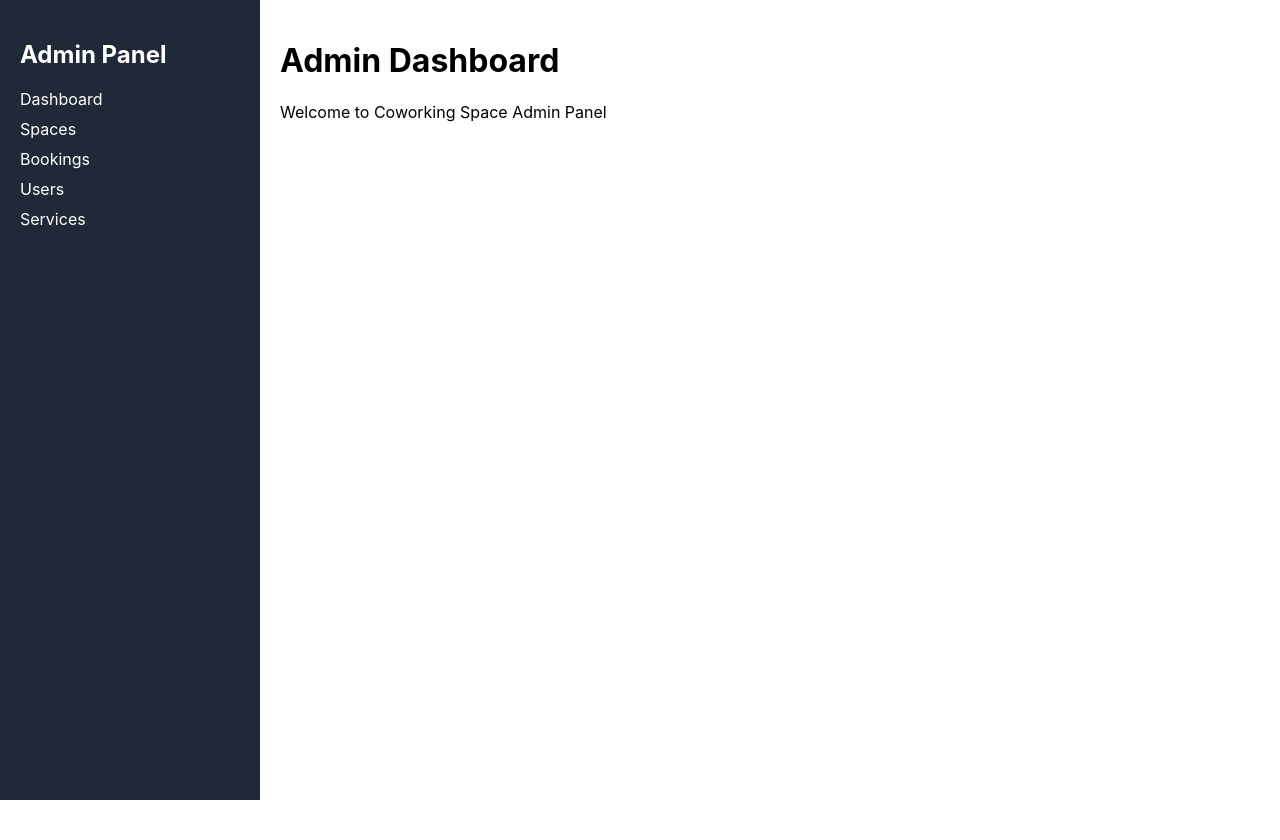
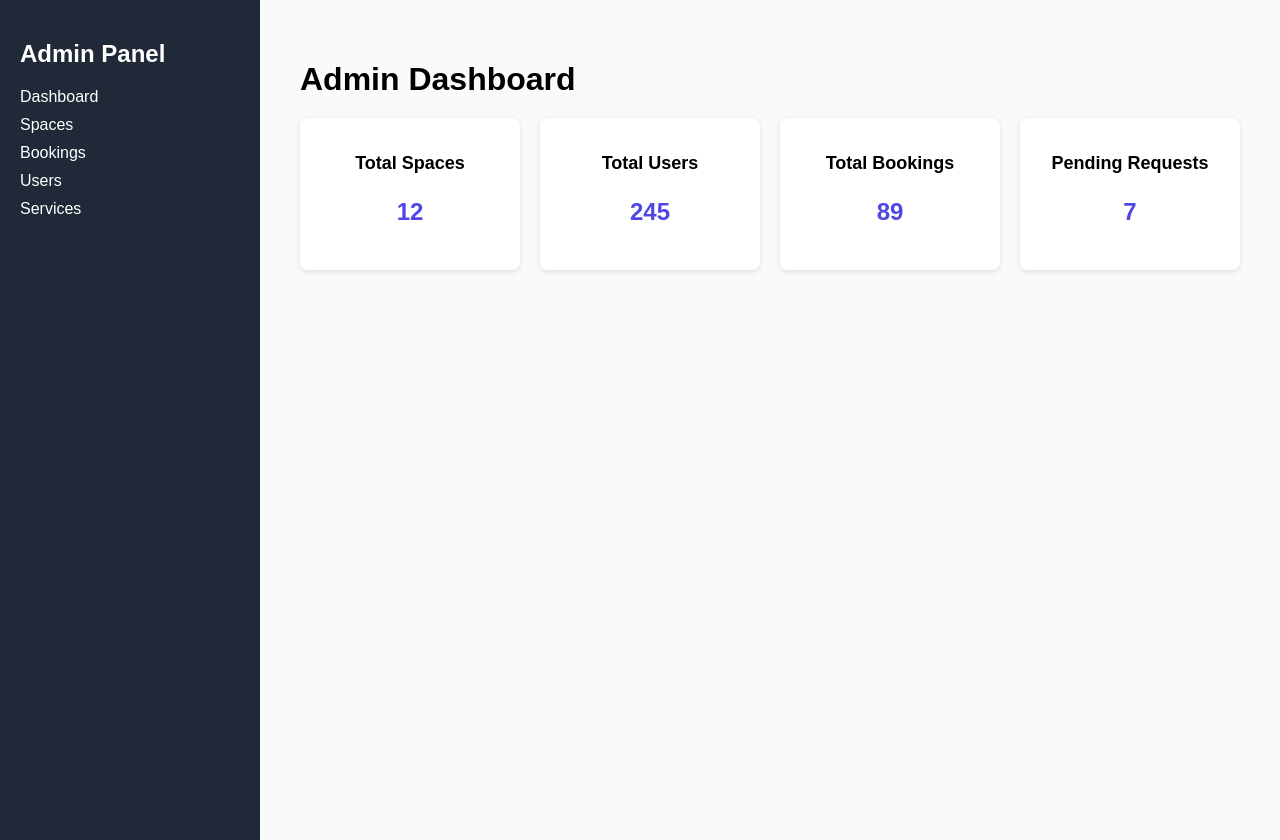
Before and after one commit to angila-04/coworking-space, a React (Create React App) app in the folder frontend/: page /dashboard in a window 1280 px wide. Before the commit the page ends 800 px from the top, so only its background shows below. Built offline with nearby package versions, Linux system fonts and the light colour scheme.

Commit message:
Add backend code

```diff
--- a/frontend/src/admin/AdminLayout.jsx
+++ b/frontend/src/admin/AdminLayout.jsx
@@ -1,28 +1,20 @@
 import { Link, Outlet } from "react-router-dom";
+import "./admin.css";
 
 function AdminLayout() {
   return (
-    <div style={{ display: "flex", minHeight: "100vh" }}>
+    <div style={{ display: "flex" }}>
 
-      {/* Sidebar */}
-      <aside style={{
-        width: "220px",
-        background: "#1f2937",
-        color: "#fff",
-        padding: "20px"
-      }}>
+      <aside className="sidebar">
         <h2>Admin Panel</h2>
-        <nav style={{ marginTop: "20px", display: "flex", flexDirection: "column", gap: "10px" }}>
-          <Link to="/dashboard" style={{ color: "#fff", textDecoration: "none" }}>Dashboard</Link>
-          <Link to="/spaces" style={{ color: "#fff", textDecoration: "none" }}>Spaces</Link>
-          <Link to="/bookings" style={{ color: "#fff", textDecoration: "none" }}>Bookings</Link>
-          <Link to="/users" style={{ color: "#fff", textDecoration: "none" }}>Users</Link>
-          <Link to="/services" style={{ color: "#fff", textDecoration: "none" }}>Services</Link>
-        </nav>
+        <Link to="/dashboard">Dashboard</Link>
+        <Link to="/spaces">Spaces</Link>
+        <Link to="/bookings">Bookings</Link>
+        <Link to="/users">Users</Link>
+        <Link to="/services">Services</Link>
       </aside>
 
-      {/* Main Content */}
-      <main style={{ flex: 1, padding: "20px" }}>
+      <main className="main-content">
         <Outlet />
       </main>
 
--- /dev/null
+++ b/frontend/src/admin/admin.css
@@ -0,0 +1,108 @@
+/* Reset */
+body {
+  margin: 0;
+  font-family: Arial, Helvetica, sans-serif;
+}
+
+/* Sidebar */
+.sidebar {
+  width: 220px;
+  background-color: #1f2937;
+  color: white;
+  min-height: 100vh;
+  padding: 20px;
+}
+
+.sidebar h2 {
+  margin-bottom: 20px;
+}
+
+.sidebar a {
+  color: white;
+  text-decoration: none;
+  margin-bottom: 10px;
+  display: block;
+}
+
+.sidebar a:hover {
+  color: #38bdf8;
+}
+
+/* Main content */
+.main-content {
+  flex: 1;
+  padding: 20px;
+  background: #f9fafb;
+}
+
+/* Tables */
+table {
+  width: 100%;
+  border-collapse: collapse;
+  background: white;
+}
+
+th, td {
+  border: 1px solid #ddd;
+  padding: 10px;
+  text-align: left;
+}
+
+th {
+  background: #e5e7eb;
+}
+
+/* Buttons */
+button {
+  padding: 6px 12px;
+  border: none;
+  cursor: pointer;
+  border-radius: 4px;
+}
+
+button:hover {
+  opacity: 0.9;
+}
+
+button:first-child {
+  background: #22c55e;
+  color: white;
+}
+
+button:last-child {
+  background: #ef4444;
+  color: white;
+}
+
+.admin-dashboard {
+  padding: 20px;
+}
+
+.admin-dashboard h1 {
+  margin-bottom: 20px;
+}
+
+.dashboard-cards {
+  display: grid;
+  grid-template-columns: repeat(auto-fit, minmax(200px, 1fr));
+  gap: 20px;
+}
+
+.card {
+  background: #ffffff;
+  padding: 20px;
+  border-radius: 8px;
+  box-shadow: 0 2px 6px rgba(0, 0, 0, 0.1);
+  text-align: center;
+}
+
+.card h2 {
+  font-size: 18px;
+  margin-bottom: 10px;
+}
+
+.card p {
+  font-size: 24px;
+  font-weight: bold;
+  color: #4f46e5;
+}
--- a/frontend/src/admin/pages/AdminDashboard.jsx
+++ b/frontend/src/admin/pages/AdminDashboard.jsx
@@ -1,8 +1,32 @@
+import "../admin.css";
+
+
 function AdminDashboard() {
   return (
-    <div>
+    <div className="admin-dashboard">
       <h1>Admin Dashboard</h1>
-      <p>Welcome to Coworking Space Admin Panel</p>
+
+      <div className="dashboard-cards">
+        <div className="card">
+          <h2>Total Spaces</h2>
+          <p>12</p>
+        </div>
+
+        <div className="card">
+          <h2>Total Users</h2>
+          <p>245</p>
+        </div>
+
+        <div className="card">
+          <h2>Total Bookings</h2>
+          <p>89</p>
+        </div>
+
+        <div className="card">
+          <h2>Pending Requests</h2>
+          <p>7</p>
+        </div>
+      </div>
     </div>
   );
 }
--- a/frontend/src/admin/pages/ManageBookings.jsx
+++ b/frontend/src/admin/pages/ManageBookings.jsx
@@ -1,4 +1,82 @@
+import { useState } from "react";
+import "../admin.css";
+
 function ManageBookings() {
-  return <h1>Manage Bookings</h1>;
+  const [bookings, setBookings] = useState([
+    {
+      id: 101,
+      user: "John",
+      space: "Downtown Hub",
+      date: "2026-01-10",
+      status: "pending",
+    },
+    {
+      id: 102,
+      user: "Sara",
+      space: "Startup Bay",
+      date: "2026-01-12",
+      status: "approved",
+    },
+  ]);
+
+  const updateStatus = (id, newStatus) => {
+    setBookings(
+      bookings.map((booking) =>
+        booking.id === id
+          ? { ...booking, status: newStatus }
+          : booking
+      )
+    );
+  };
+
+  return (
+    <div>
+      <h1>Manage Bookings</h1>
+
+      <table border="1" cellPadding="10">
+        <thead>
+          <tr>
+            <th>ID</th>
+            <th>User</th>
+            <th>Space</th>
+            <th>Date</th>
+            <th>Status</th>
+            <th>Action</th>
+          </tr>
+        </thead>
+
+        <tbody>
+          {bookings.map((booking) => (
+            <tr key={booking.id}>
+              <td>{booking.id}</td>
+              <td>{booking.user}</td>
+              <td>{booking.space}</td>
+              <td>{booking.date}</td>
+              <td>{booking.status}</td>
+              <td>
+                <button
+                  onClick={() =>
+                    updateStatus(booking.id, "approved")
+                  }
+                  disabled={booking.status === "approved"}
+                >
+                  Approve
+                </button>{" "}
+                <button
+                  onClick={() =>
+                    updateStatus(booking.id, "cancelled")
+                  }
+                  disabled={booking.status === "cancelled"}
+                >
+                  Cancel
+                </button>
+              </td>
+            </tr>
+          ))}
+        </tbody>
+      </table>
+    </div>
+  );
 }
+
 export default ManageBookings;
--- a/frontend/src/admin/pages/ManageSpaces.jsx
+++ b/frontend/src/admin/pages/ManageSpaces.jsx
@@ -1,5 +1,56 @@
+import { useState } from "react";
+import "../admin.css";
+
+
 function ManageSpaces() {
-  return <h1>Manage Spaces</h1>;
+  const [spaces, setSpaces] = useState([
+    { id: 1, name: "Downtown Hub", status: "pending" },
+    { id: 2, name: "Tech Park Space", status: "approved" },
+    { id: 3, name: "Startup Bay", status: "pending" }
+  ]);
+
+  const updateStatus = (id, newStatus) => {
+    setSpaces(
+      spaces.map(space =>
+        space.id === id ? { ...space, status: newStatus } : space
+      )
+    );
+  };
+
+  return (
+    <div>
+      <h1>Manage Spaces</h1>
+
+      <table border="1" cellPadding="10">
+        <thead>
+          <tr>
+            <th>ID</th>
+            <th>Space Name</th>
+            <th>Status</th>
+            <th>Action</th>
+          </tr>
+        </thead>
+
+        <tbody>
+          {spaces.map(space => (
+            <tr key={space.id}>
+              <td>{space.id}</td>
+              <td>{space.name}</td>
+              <td>{space.status}</td>
+              <td>
+                <button onClick={() => updateStatus(space.id, "approved")}>
+                  Approve
+                </button>{" "}
+                <button onClick={() => updateStatus(space.id, "rejected")}>
+                  Reject
+                </button>
+              </td>
+            </tr>
+          ))}
+        </tbody>
+      </table>
+    </div>
+  );
 }
 
 export default ManageSpaces;
--- a/frontend/src/admin/pages/ManageUsers.jsx
+++ b/frontend/src/admin/pages/ManageUsers.jsx
@@ -1,4 +1,6 @@
 import { useState } from "react";
+import "../admin.css";
+
 
 function ManageUsers() {
   // Dummy users
--- a/frontend/src/admin/pages/ServiceRequests.jsx
+++ b/frontend/src/admin/pages/ServiceRequests.jsx
@@ -1,3 +1,5 @@
+import "../admin.css";
+
 function ServiceRequests() {
   return <h1>Service Requests</h1>;
 }
```
